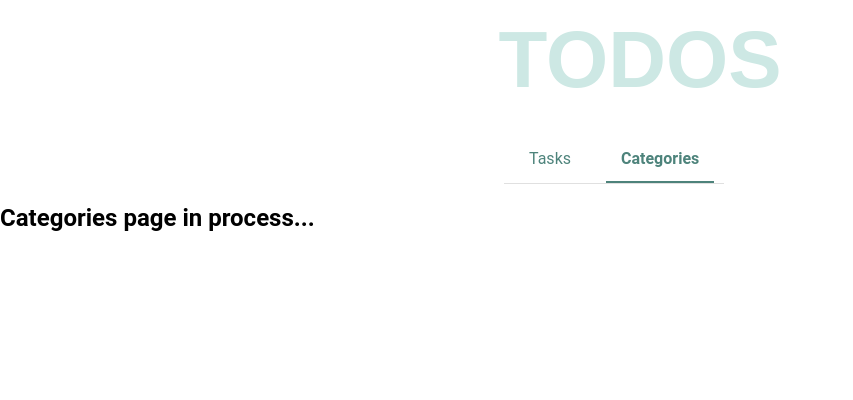
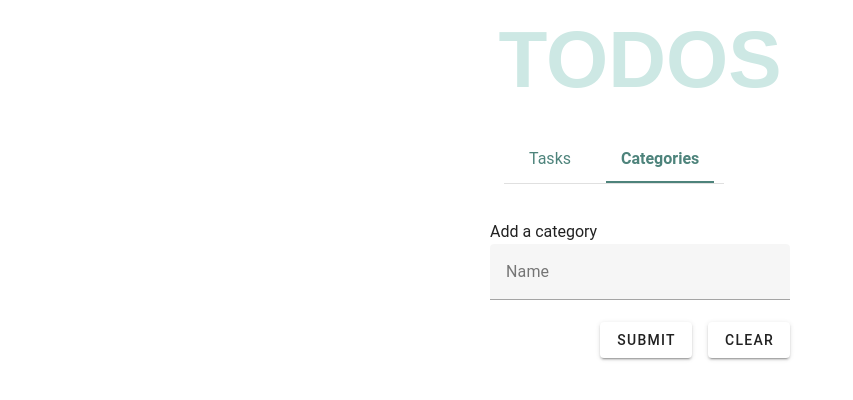
Before and after one commit to marinelakal/To-do-App, a Vue app: page /categories in a window 1280 px wide. Shown: the top 400 px of the page, without its empty margins (0-853 px from the left). Built offline with nearby package versions, Linux system fonts and the light colour scheme.

Commit message:
Add a category input with submit and clear buttons

```diff
--- a/src/components/Categories/TheCategory.vue
+++ b/src/components/Categories/TheCategory.vue
@@ -1,5 +1,34 @@
 <template>
-    <section>
-        <h1>Categories page in process...</h1>
-    </section>
+
+    <v-sheet class="mx-auto" width="300">
+        <v-form fast-fail @submit.prevent>
+            <p>Add a category</p>
+            <v-text-field
+            label="Name"
+            ></v-text-field>
+
+            <div class="button-container">
+                <v-btn
+                class="me-4"
+                type="submit"
+                >
+                submit
+                </v-btn>
+
+                <v-btn>
+                clear
+                </v-btn>
+            </div>
+
+        </v-form>
+    </v-sheet>
+
+
+
 </template>
+
+<style scoped>
+.v-sheet {
+    margin-top: 20px;
+}
+</style>
```
